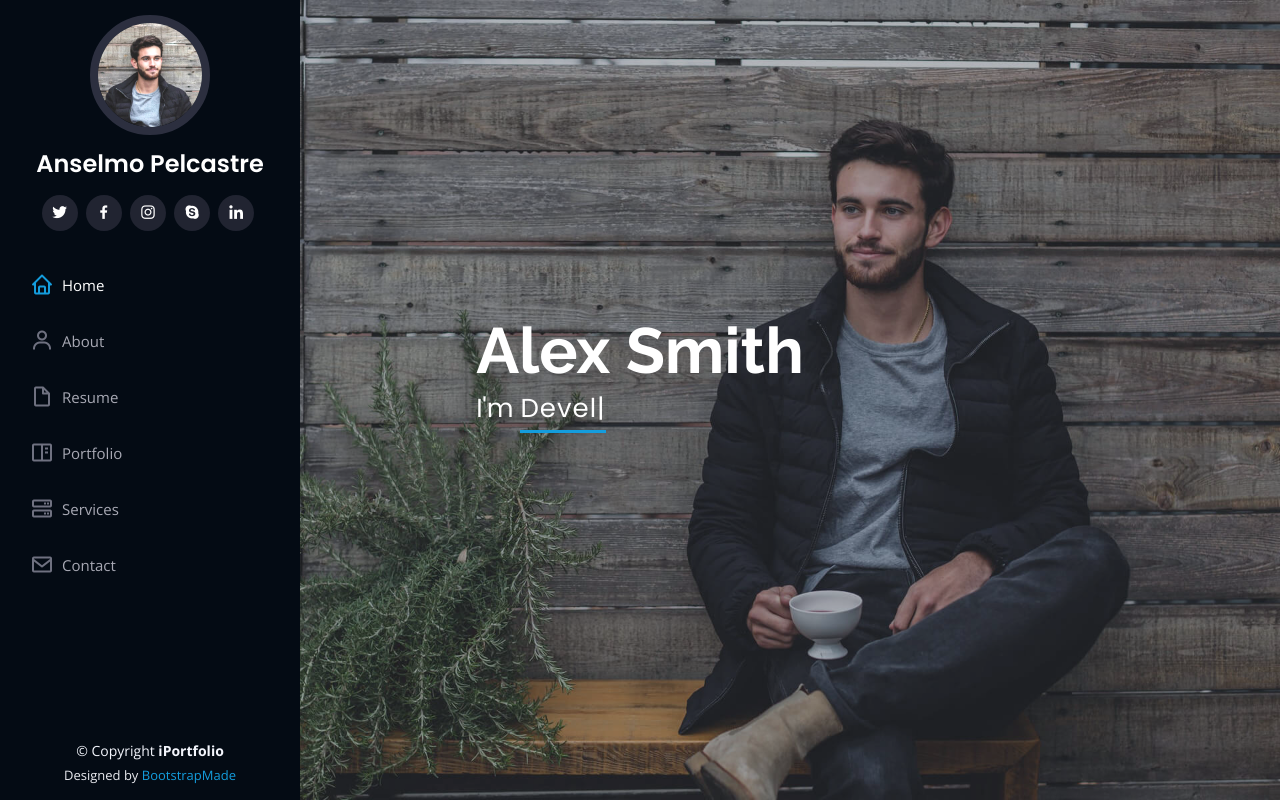
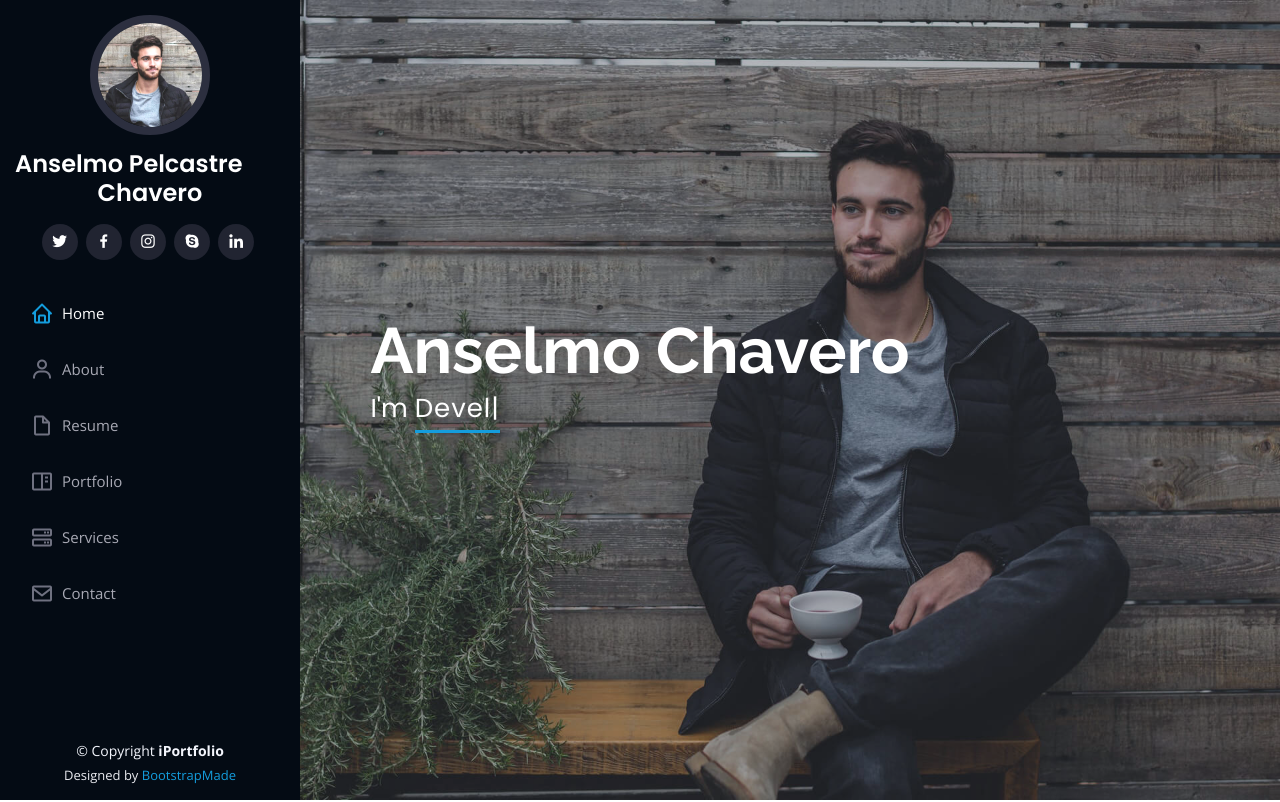
Before and after one commit to PelcastreSINCI/RepoDePrueba, a plain HTML site: page index.html in a window 1280 px wide. Shown: the top 802 px of the page. Drawn offline with nearby package versions, Linux system fonts and the light colour scheme.

Commit message:
Se agrega apellido chavera

```diff
--- a/index.html
+++ b/index.html
@@ -46,7 +46,7 @@
 
       <div class="profile">
         <img src="assets/img/profile-img.jpg" alt="" class="img-fluid rounded-circle">
-        <h1 class="text-light"><a href="index.html">Anselmo Pelcastre</a></h1>
+        <h1 class="text-light"><a href="index.html">Anselmo Pelcastre Chavero</a></h1>
         <div class="social-links mt-3 text-center">
           <a href="#" class="twitter"><i class="bx bxl-twitter"></i></a>
           <a href="#" class="facebook"><i class="bx bxl-facebook"></i></a>
@@ -75,7 +75,7 @@
   <!-- ======= Hero Section ======= -->
   <section id="hero" class="d-flex flex-column justify-content-center align-items-center">
     <div class="hero-container" data-aos="fade-in">
-      <h1>Alex Smith</h1>
+      <h1>Anselmo Chavero</h1>
       <p>I'm <span class="typed" data-typed-items="Designer, Developer, Freelancer, Photographer"></span></p>
     </div>
   </section><!-- End Hero -->
```
